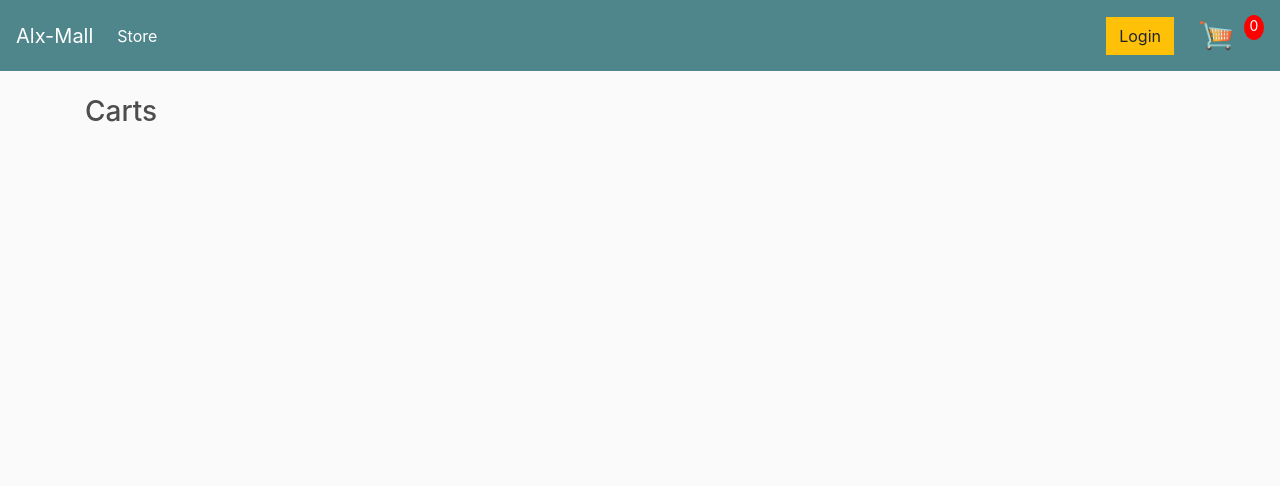
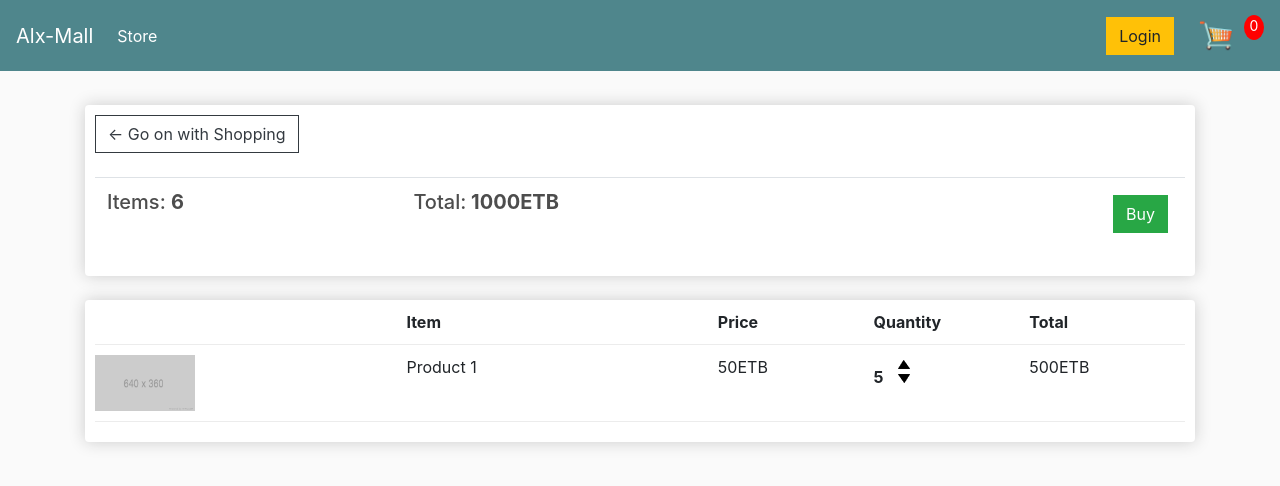
Before and after one commit to mikehailu7/ALX-Onlineshopping, a Django app: page /carts/ in a window 1280 px wide. Shown: the top 486 px of the page. Run offline with Django 3.2, Linux system fonts and the light colour scheme; lists and menus that the app fills with data are empty; some libraries are stand-ins or nearby versions.

Commit message:
online shopping

```diff
--- a/Alxshop/static/css/main.css
+++ b/Alxshop/static/css/main.css
@@ -13,6 +13,14 @@ h1,h2,h3,h4,h5,h6{
 	padding: 10px;
 }
 
+.bg-light{
+	background-color: #4f868c!important;
+}
+
+.product{
+	border-radius: 0 0 4px 4px;
+}
+
 .thumbnail{
 	width: 100%;
 	height: 200px;
@@ -21,13 +29,6 @@ h1,h2,h3,h4,h5,h6{
     box-shadow: -1px -3px 5px -2px rgba(214,214,214,1);
 }
 
-.product{
-	border-radius: 0 0 4px 4px;
-}
-
-.bg-light{
-	background-color: #4f868c!important;
-}
 
 #cart-icon{
 	width:55px;
@@ -64,21 +65,22 @@ h1,h2,h3,h4,h5,h6{
 	padding: 5px;
 }
 
+.quantity{
+	display: inline-block;
+	font-weight: 700;
+	padding-right:10px;
+}
+
 .cart-row{
 	display: flex;
     align-items: flex-stretch;
     padding-bottom: 10px;
     margin-bottom: 10px;
     border-bottom: 1px solid #ececec;
-
 }
 
-.quantity{
-	display: inline-block;
-	font-weight: 700;
-	padding-right:10px;
-
-
+.hidden{
+	display: none!important;
 }
 
 .chg-quantity{
@@ -92,8 +94,3 @@ h1,h2,h3,h4,h5,h6{
 .chg-quantity:hover{
 	opacity: .6;
 }
-
-
-.hidden{
-	display: none!important;
-}
--- a/Alxshop/store/templates/store/carts.html
+++ b/Alxshop/store/templates/store/carts.html
@@ -1,3 +1,59 @@
 {% extends 'store/main.html' %} {% load static %} {% block content %}
-<h3>Carts</h3>
+<div class="row">
+  <div class="col-lg-12">
+    <div class="box-element">
+      <a class="btn btn-outline-dark" href="{% url 'storage' %}"
+        >&#x2190; Go on with Shopping</a
+      >
+      <br />
+      <br />
+      <table class="table">
+        <tr>
+          <th>
+            <h5>Items: <strong>6</strong></h5>
+          </th>
+          <th>
+            <h5>Total:<strong> 1000ETB</strong></h5>
+          </th>
+          <th>
+            <a
+              style="float: right; margin: 5px"
+              class="btn btn-success"
+              href="{% url 'buy' %}"
+            >
+              Buy</a
+            >
+          </th>
+        </tr>
+      </table>
+    </div>
+
+    <br />
+    <div class="box-element">
+      <div class="cart-row">
+        <div style="flex: 2"></div>
+        <div style="flex: 2"><strong>Item</strong></div>
+        <div style="flex: 1"><strong>Price</strong></div>
+        <div style="flex: 1"><strong>Quantity</strong></div>
+        <div style="flex: 1"><strong>Total</strong></div>
+      </div>
+
+      <div class="cart-row">
+        <div style="flex: 2">
+          <img class="row-image" src="{% static 'images/img2.png' %}" />
+        </div>
+        <div style="flex: 2"><p>Product 1</p></div>
+        <div style="flex: 1"><p>50ETB</p></div>
+        <div style="flex: 1">
+          <p class="quantity">5</p>
+          <div class="quantity">
+            <img class="chg-quantity" src="{% static  'images/img4.png' %}" />
+            <img class="chg-quantity" src="{% static  'images/img3.png' %}" />
+          </div>
+        </div>
+        <div style="flex: 1"><p>500ETB</p></div>
+      </div>
+    </div>
+  </div>
+</div>
 {% endblock content %}
```
Also changed, not shown: Alxshop/store/templates/store/buy.html (+108 -1 lines), Alxshop/store/templates/store/storage.html (+9 -3 lines), Alxshop/static/images/img3.png (added), Alxshop/static/images/img4.png (added).
